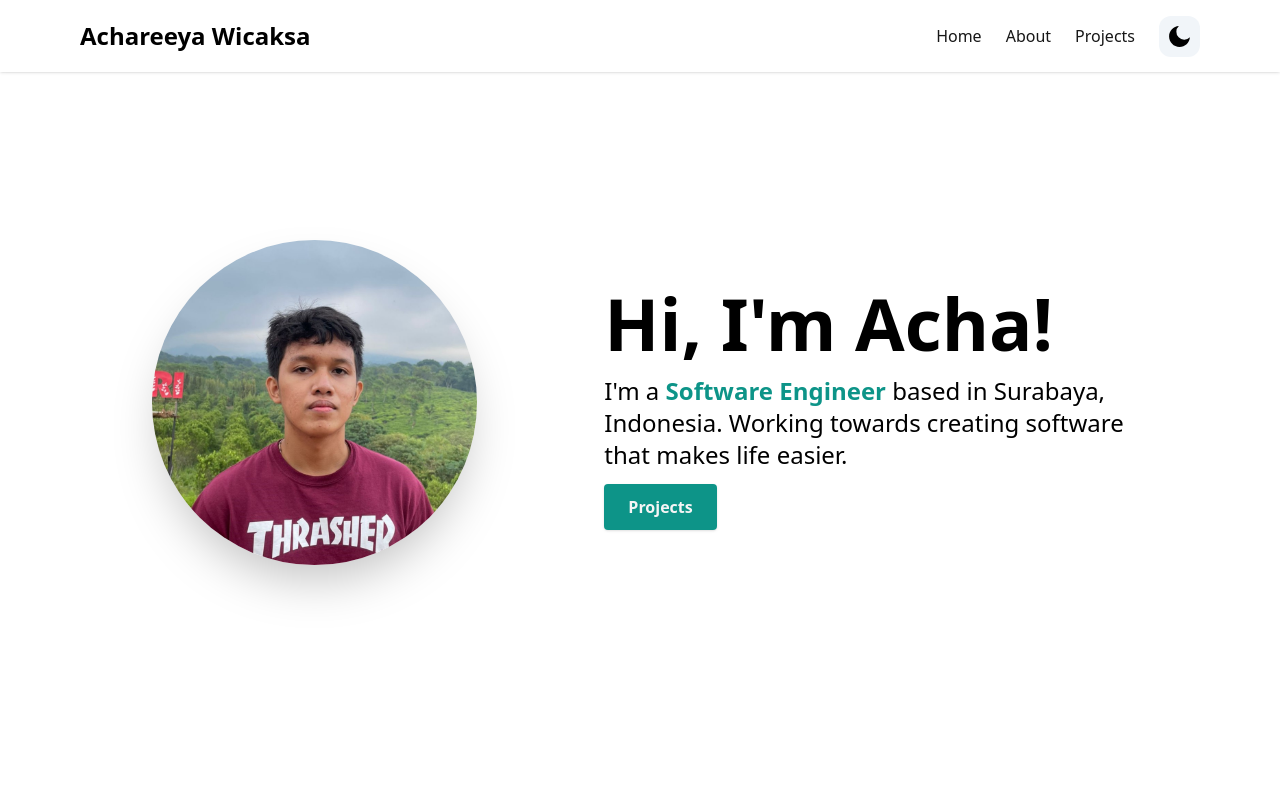
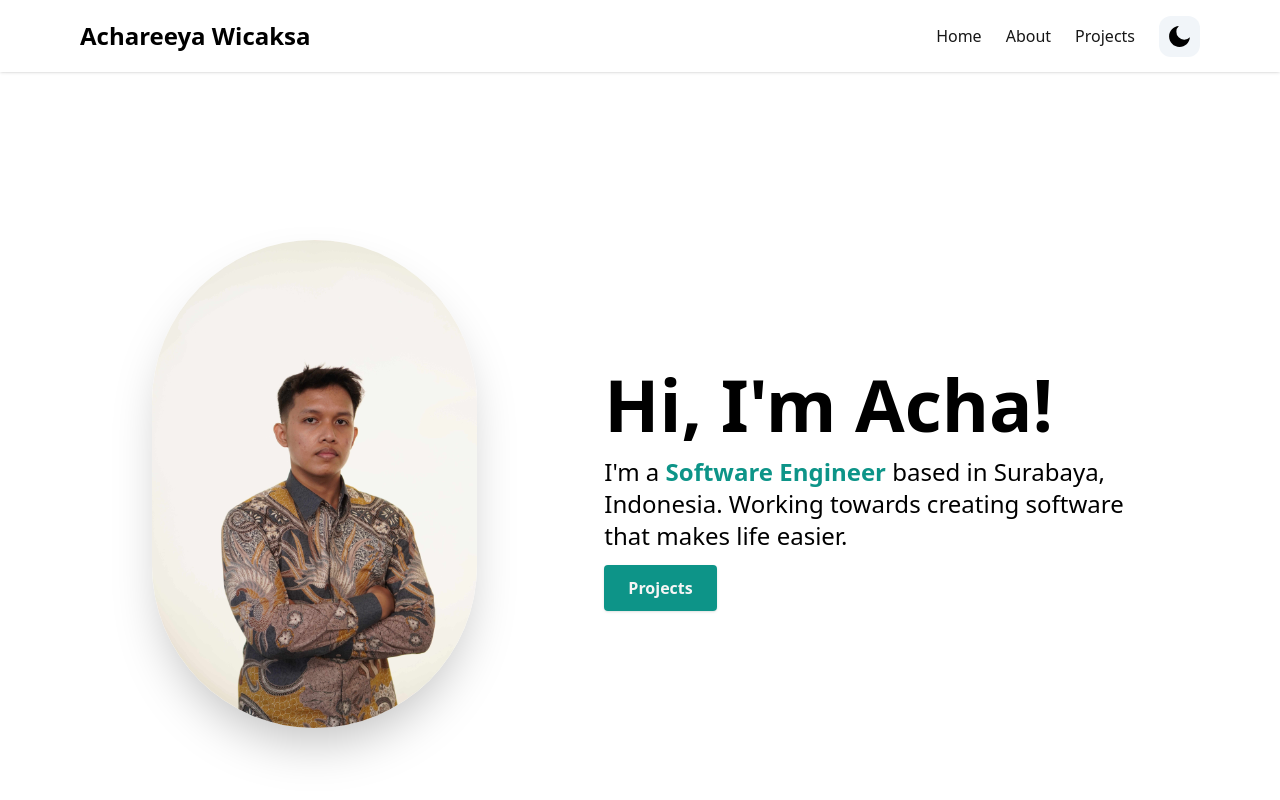
Before and after one commit to Achareeya-Wicaksa/curicullumvitae, a Next.js app: page / in a window 1280 px wide. Shown: the top 800 px of the page. Built offline with nearby package versions, Linux system fonts and the light colour scheme.

Commit message:
Update HeroSection.tsx

```diff
--- a/components/HeroSection.tsx
+++ b/components/HeroSection.tsx
@@ -10,7 +10,7 @@ const HeroSection = () => {
       <div className="flex flex-col text-center items-center justify-center animate-fadeIn animation-delay-2 my-10 py-16 sm:py-32 md:py-48 md:flex-row md:space-x-4 md:text-left">
         <div className="md:mt-2 md:w-1/2">
           <Image
-            src="/headshot.jpeg"
+            src="/head.jpg"
             alt=""
             width={325}
             height={325}
```
